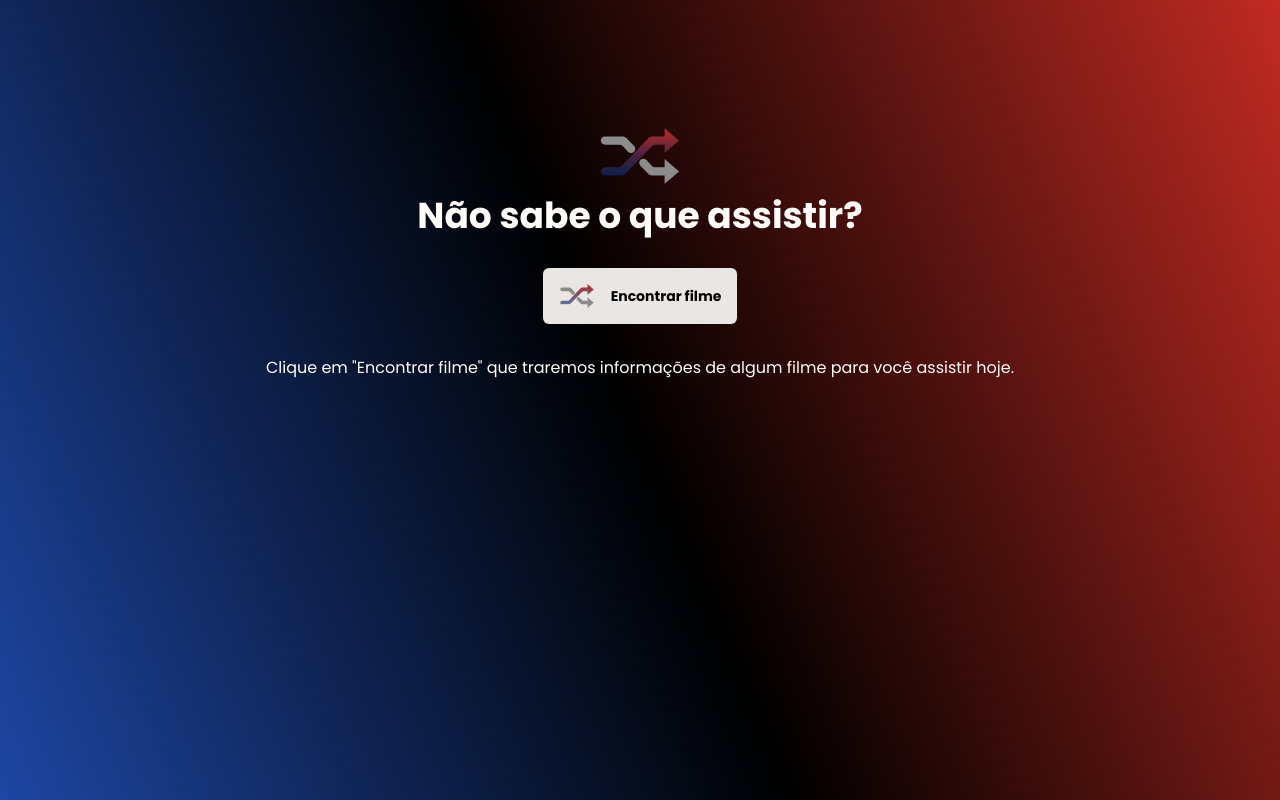
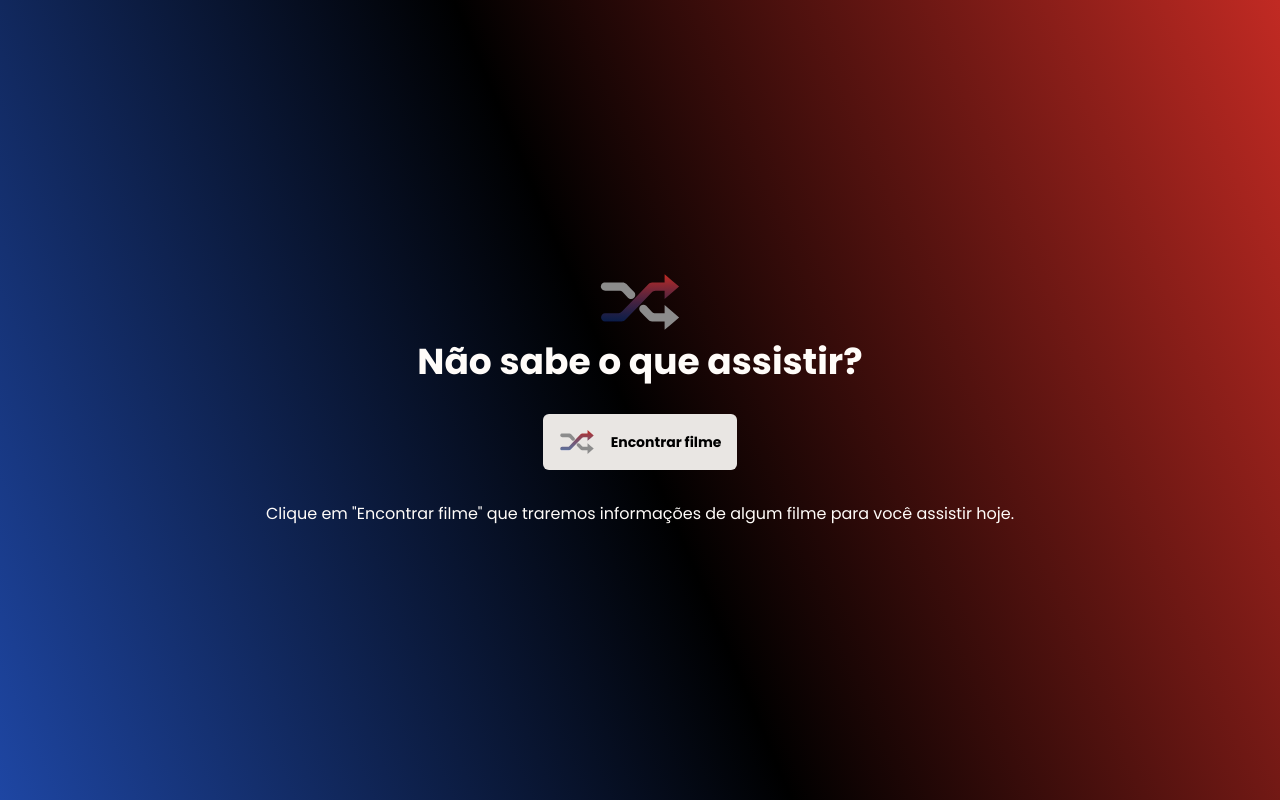
Before and after one commit to WeslleySOR/rocketflix, a React (Vite) app: page / in a window 1280 px wide. Built offline with nearby package versions, Linux system fonts and the light colour scheme.

Commit message:
fix: image size fixed

```diff
--- a/src/pages/Home.tsx
+++ b/src/pages/Home.tsx
@@ -53,7 +53,7 @@ export function Home() {
       });
   };
   return (
-    <main className="h-screen flex flex-col items-center gap-8 py-32">
+    <main className="h-screen flex flex-col items-center justify-center gap-8">
       <div className="flex flex-col w-fit items-center gap-3">
         <div className="w-20 h-14">
           <img
@@ -67,8 +67,8 @@ export function Home() {
         </h1>
       </div>
       {Object.keys(actualMovie).length !== 0 && (
-        <div className="flex gap-9 min-w-max max-w-lg max-h-64 overflow-hidden">
-          <div className="w-48 h-64">
+        <div className="flex gap-9 min-w-max max-w-lg h-96 overflow-hidden">
+          <div className="w-auto h-96">
             <img
               className="h-full w-full"
               src={`${import.meta.env.VITE_IMG_URL}${
```
